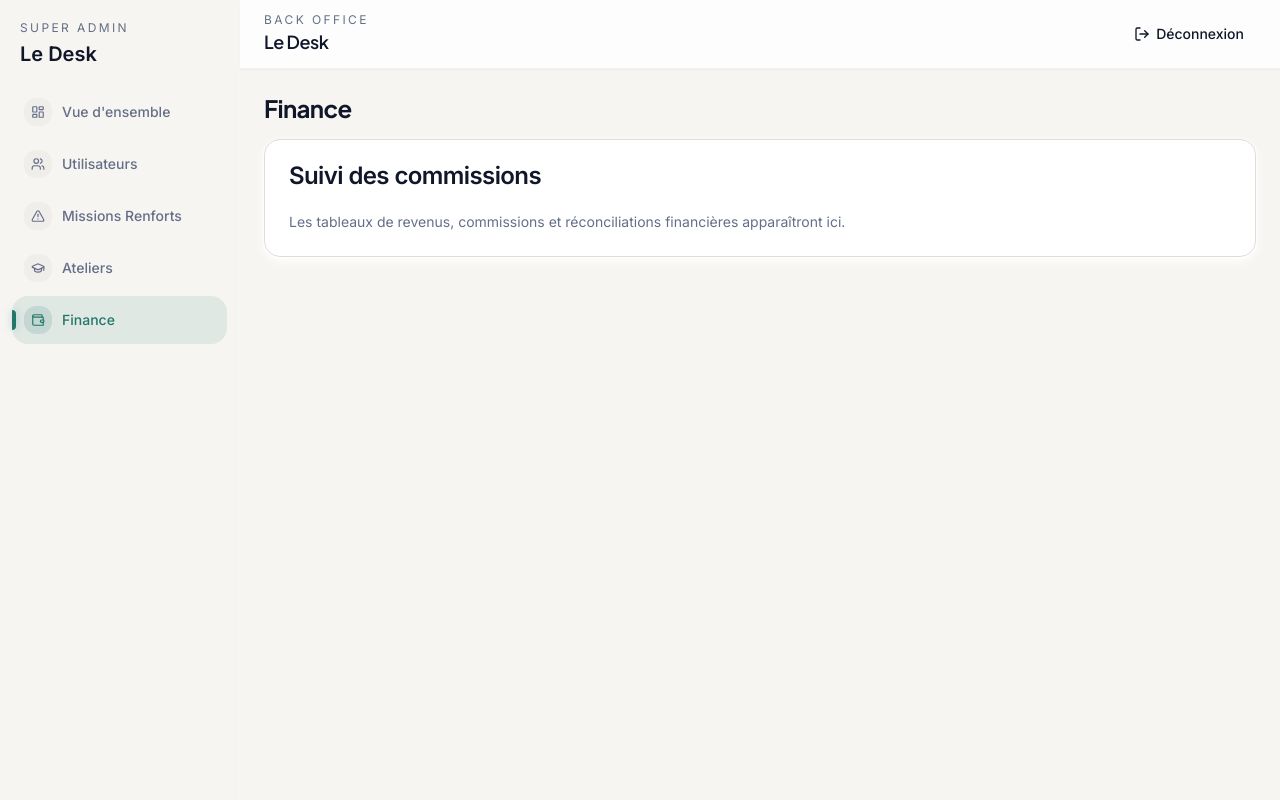
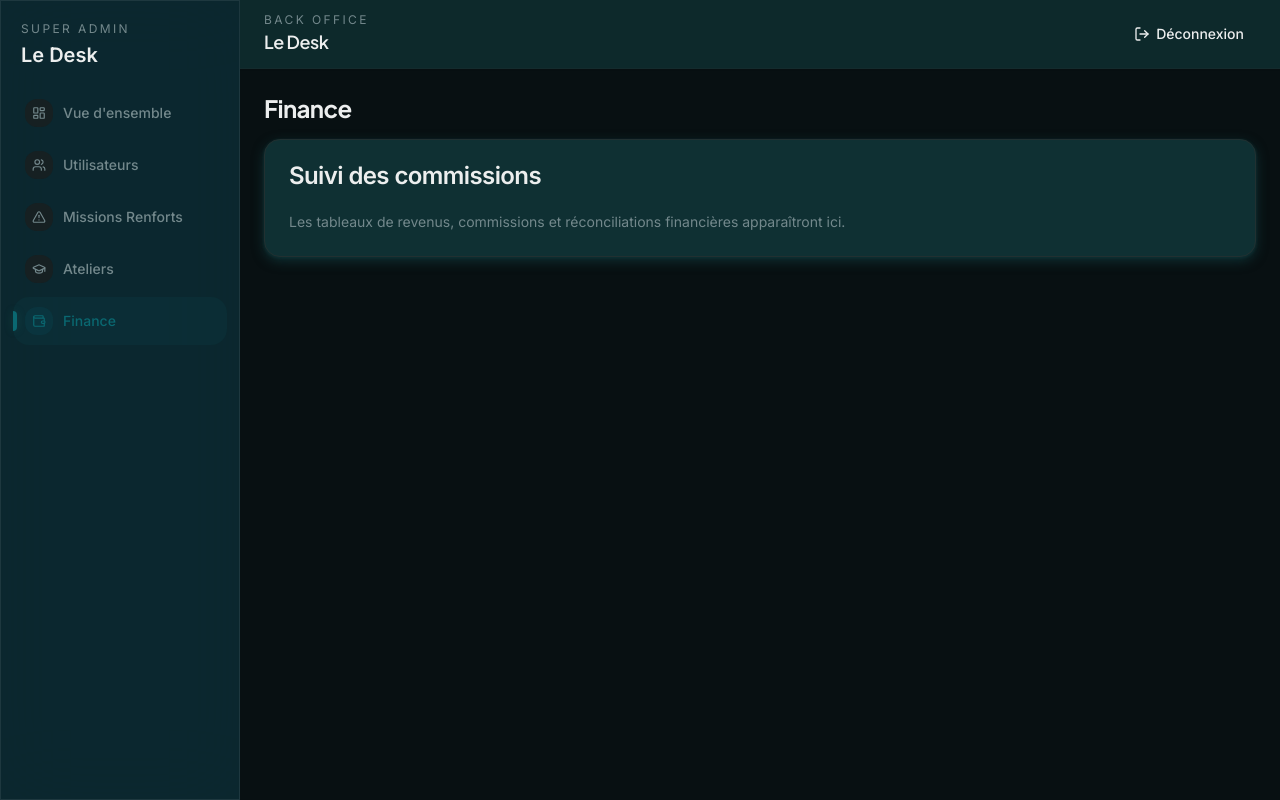
Before and after one commit to tachfineamnay/SAAS-LES-EXTRAS-, a Next.js app in the folder apps/web/: page /admin/finance in a window 1280 px wide. Built offline with nearby package versions, Linux system fonts and the light colour scheme.

Commit message:
feat(theme): implement dark mode support with new styles and configurations

```diff
--- a/apps/web/src/app/globals.css
+++ b/apps/web/src/app/globals.css
@@ -6,7 +6,7 @@
    LES EXTRAS — "QUIETLY BOLD" Design System 2026
    ─────────────────────────────────────────────────────────────────
    Concept: Mature · Warm · Institutional · Precise
-   Mode: FULL LIGHT — pas de dark mode
+   Mode: DARK FIRST — [data-theme="dark"] on <html>
    Stack: Framer Motion × Lottie × Radix × Tailwind
    ═══════════════════════════════════════════════════════════════════ */
 
@@ -253,6 +253,87 @@
     --z-max:       9999;
   }
 
+  /* ═══════════════════════════════════════════════════════════════
+     DARK MODE — "Quietly Bold After Dark"
+     Applied via data-theme="dark" on <html>
+     Deep teal-tinted surfaces, glass morphism, ambient glows
+     ═══════════════════════════════════════════════════════════════ */
+  [data-theme="dark"] {
+    /* ─────────────────── Page ─────────────────── */
+    --background:     192 40% 5%;    /* #071316 deep teal-black */
+    --foreground:     180 5% 93%;    /* #ECF0EF near-white */
+
+    /* ─────────────────── Surfaces — glass ─────── */
+    --card:           185 55% 13%;   /* ~rgb(13,44,52) solid */
+    --card-foreground: 180 5% 93%;
+    --surface-2:      190 35% 8%;    /* elevated dark */
+
+    /* ─────────────────── Popover ──────────────── */
+    --popover:        185 45% 11%;
+    --popover-foreground: 180 5% 93%;
+
+    /* ─────────────────── Primary — #0A6870 ────── */
+    --primary:        185 84% 24%;   /* #0A6870 exact */
+    --primary-foreground: 0 0% 100%;
+
+    /* ─────────────────── Secondary ────────────── */
+    --secondary:      190 15% 18%;
+    --secondary-foreground: 180 5% 85%;
+
+    /* ─────────────────── Accent — Coral ────────── */
+    --accent:         14 65% 52%;    /* brighter on dark bg */
+    --accent-foreground: 0 0% 100%;
+
+    /* ─────────────────── Muted ─────────────────── */
+    --muted:          190 20% 11%;
+    --muted-foreground: 190 10% 50%;
+
+    /* ─────────────────── Status ────────────────── */
+    --destructive:    0 76% 56%;
+    --destructive-foreground: 0 0% 100%;
+
+    /* ─────────────────── UI Chrome ─────────────── */
+    --border:         185 20% 16%;
+    --input:          185 25% 14%;
+    --ring:           185 84% 24%;
+
+    /* ─── Override semantic tokens for dark ─── */
+    --text-primary:    180 5% 93%;
+    --text-secondary:  190 10% 62%;
+    --text-tertiary:   190 10% 42%;
+    --text-disabled:   190 10% 28%;
+    --text-link:       175 60% 48%;
+
+    --interactive-primary:       185 84% 24%;
+    --interactive-primary-hover: 185 80% 30%;
+    --interactive-action:        14 65% 52%;
+    --interactive-action-hover:  14 68% 58%;
+
+    --status-success-bg: 145 40% 10%;
+    --status-warning-bg: 38  40% 10%;
+    --status-error-bg:   0   40% 10%;
+    --status-info-bg:    185 40% 10%;
+
+    --brand-renfort-bg:  14  30% 12%;
+    --brand-atelier-bg:  258 30% 12%;
+
+    /* ─── Dark semantic aliases ─── */
+    --teal-light:  185 40% 14%;
+    --coral-light: 14  30% 14%;
+    --sand-light:  32  25% 12%;
+    --violet-light: 258 25% 14%;
+    --emerald-light: 145 30% 10%;
+    --amber-light: 38  30% 10%;
+    --logo-gray-light: 190 10% 12%;
+
+    /* ─── Glass surface tokens (dark-specific) ─── */
+    --glass-bg:     185 55% 13%;
+    --glass-alpha:  0.72;
+    --glass-blur:   32px;
+    --glass-sat:    1.8;
+    --glass-border: 0 0% 100% / 0.10;
+  }
+
   * { @apply border-border; }
 
   html { scroll-behavior: smooth; }
@@ -285,6 +366,21 @@
   }
   ::-webkit-scrollbar-thumb:hover {
     background: hsl(var(--teal) / 0.35);
+  }
+
+  /* Dark mode base overrides */
+  [data-theme="dark"] body {
+    color-scheme: dark;
+  }
+  [data-theme="dark"] ::selection {
+    background-color: hsl(185 84% 24% / 0.3);
+    color: hsl(175 60% 70%);
+  }
+  [data-theme="dark"] ::-webkit-scrollbar-thumb {
+    background: hsl(185 20% 20%);
+  }
+  [data-theme="dark"] ::-webkit-scrollbar-thumb:hover {
+    background: hsl(185 84% 24% / 0.5);
   }
 }
 
@@ -485,6 +581,146 @@
   .density-compact  { --density-padding: var(--space-3); --density-gap: var(--space-2); font-size: 0.8125rem; }
   .density-default  { --density-padding: var(--space-5); --density-gap: var(--space-4); font-size: 0.875rem; }
   .density-relaxed  { --density-padding: var(--space-8); --density-gap: var(--space-6); font-size: 1rem; }
+
+  /* ─── DARK GLASS SURFACES ─── */
+  .glass-panel {
+    background: rgba(13, 44, 52, 0.72);
+    -webkit-backdrop-filter: blur(32px) saturate(1.8);
+    backdrop-filter: blur(32px) saturate(1.8);
+    border: 1px solid rgba(255, 255, 255, 0.10);
+    border-radius: var(--radius-xl);
+  }
+  .glass-panel::before {
+    content: "";
+    position: absolute;
+    top: 0;
+    left: 16px;
+    right: 16px;
+    height: 1px;
+    background: linear-gradient(90deg, transparent, rgba(255, 255, 255, 0.20), transparent);
+    pointer-events: none;
+  }
+
+  .glass-panel-dense {
+    background: rgba(13, 44, 52, 0.85);
+    -webkit-backdrop-filter: blur(40px) saturate(2);
+    backdrop-filter: blur(40px) saturate(2);
+    border: 1px solid rgba(255, 255, 255, 0.08);
+  }
+
+  .glass-nav {
+    background: rgba(7, 19, 22, 0.80);
+    -webkit-backdrop-filter: blur(24px) saturate(1.6);
+    backdrop-filter: blur(24px) saturate(1.6);
+    border-bottom: 1px solid rgba(255, 255, 255, 0.06);
+  }
+
+  /* ─── MIRROR REFLECTION ─── */
+  .mirror-reflection::after {
+    content: "";
+    position: absolute;
+    bottom: -40%;
+    left: 5%;
+    right: 5%;
+    height: 40%;
+    background: inherit;
+    border-radius: inherit;
+    transform: scaleY(-1);
+    opacity: 0.08;
+    filter: blur(8px);
+    -webkit-mask-image: linear-gradient(to bottom, rgba(0,0,0,0.3), transparent);
+    mask-image: linear-gradient(to bottom, rgba(0,0,0,0.3), transparent);
+    pointer-events: none;
+  }
+
+  /* ─── HIGHLIGHT TOP ─── */
+  .highlight-top {
+    position: relative;
+  }
+  .highlight-top::before {
+    content: "";
+    position: absolute;
+    top: 0;
+    left: 16px;
+    right: 16px;
+    height: 1px;
+    background: linear-gradient(90deg, transparent, rgba(255, 255, 255, 0.25), transparent);
+    pointer-events: none;
+    z-index: 1;
+  }
+
+  /* ─── DOT MESH BACKGROUND ─── */
+  .dot-mesh {
+    background-image: radial-gradient(rgba(255,255,255,0.04) 1px, transparent 1px);
+    background-size: 32px 32px;
+  }
+
+  /* ─── AMBIENT GLOWS (dark mode) ─── */
+  .glow-ambient-teal {
+    background: radial-gradient(ellipse at 30% 20%, hsla(185, 84%, 24%, 0.12) 0%, transparent 55%);
+  }
+  .glow-ambient-coral {
+    background: radial-gradient(ellipse at 70% 60%, hsla(14, 65%, 52%, 0.08) 0%, transparent 50%);
+  }
+
+  /* ─── DARK CARD SHADOWS ─── */
+  .dark-card-shadow {
+    box-shadow:
+      0 4px 24px rgba(0, 0, 0, 0.3),
+      0 1px 4px rgba(0, 0, 0, 0.2),
+      inset 0 1px 0 0 rgba(255, 255, 255, 0.05);
+  }
+  .dark-card-shadow-hover {
+    box-shadow:
+      0 8px 40px rgba(0, 0, 0, 0.4),
+      0 2px 8px rgba(0, 0, 0, 0.25),
+      inset 0 1px 0 0 rgba(255, 255, 255, 0.08);
+  }
+
+  /* ─── DARK GLOW ACCENTS ─── */
+  .dark-glow-teal {
+    box-shadow:
+      0 0 0 1px hsla(185, 84%, 24%, 0.3),
+      0 4px 24px hsla(185, 84%, 24%, 0.2),
+      0 12px 48px hsla(185, 84%, 24%, 0.1);
+  }
+  .dark-glow-coral {
+    box-shadow:
+      0 0 0 1px hsla(14, 65%, 52%, 0.3),
+      0 4px 24px hsla(14, 65%, 52%, 0.2);
+  }
+
+  /* ─── SHIMMER BORDER (dark) ─── */
+  .shimmer-border {
+    position: relative;
+    overflow: hidden;
+  }
+  .shimmer-border::after {
+    content: "";
+    position: absolute;
+    inset: 0;
+    border-radius: inherit;
+    padding: 1px;
+    background: linear-gradient(
+      135deg,
+      transparent 20%,
+      rgba(255,255,255,0.15) 50%,
+      transparent 80%
+    );
+    mask: linear-gradient(#fff 0 0) content-box, linear-gradient(#fff 0 0);
+    -webkit-mask-composite: xor;
+    mask-composite: exclude;
+    animation: shimmer-sweep 4s ease-in-out infinite;
+    pointer-events: none;
+  }
+
+  /* ─── TEXT GRADIENT (dark mode) ─── */
+  .text-gradient-dark {
+    background: linear-gradient(135deg, hsl(175 60% 55%) 0%, hsl(185 84% 40%) 100%);
+    -webkit-background-clip: text;
+    background-clip: text;
+    color: transparent;
+  }
 }
 
 /* ═══════════════════════════════════════════════════════════════════
@@ -540,6 +776,18 @@
 
 /* Legacy aliases */
 @keyframes shimmer-dark   { 0% { transform: translateX(-100%); } 100% { transform: translateX(100%); } }
+
+@keyframes shimmer-sweep {
+  0%, 100% { opacity: 0; transform: translateX(-100%) rotate(0deg); }
+  50%      { opacity: 1; transform: translateX(100%) rotate(0deg); }
+}
+
+@keyframes oscillate {
+  0%, 100% { transform: translateY(0) rotate(0deg); }
+  33%      { transform: translateY(-6px) rotate(0.5deg); }
+  66%      { transform: translateY(4px) rotate(-0.3deg); }
+}
+
 @keyframes pulse-ring-indigo {
   0%   { box-shadow: 0 0 0 0   hsl(var(--teal) / 0.4); }
   70%  { box-shadow: 0 0 0 10px hsl(var(--teal) / 0); }
--- a/apps/web/src/app/layout.tsx
+++ b/apps/web/src/app/layout.tsx
@@ -41,7 +41,7 @@ export default function RootLayout({
   children: React.ReactNode;
 }>) {
   return (
-    <html lang="fr" className={`${plusJakartaSans.variable} ${inter.variable} ${jetbrainsMono.variable}`}>
+    <html lang="fr" data-theme="dark" className={`${plusJakartaSans.variable} ${inter.variable} ${jetbrainsMono.variable}`}>
       <body className="font-[family-name:var(--font-body)]">
         {children}
         <Toaster position="top-center" richColors />
--- a/apps/web/tailwind.config.ts
+++ b/apps/web/tailwind.config.ts
@@ -1,7 +1,8 @@
 import type { Config } from "tailwindcss";
 
 const config: Config = {
-  // Pas de darkMode — light only
+  // Dark mode via data-theme attribute
+  darkMode: ["selector", '[data-theme="dark"]'],
   content: [
     "./src/pages/**/*.{ts,tsx}",
     "./src/components/**/*.{ts,tsx}",
@@ -244,6 +245,11 @@ const config: Config = {
         "glass":    "0 8px 32px hsla(0,0%,0%,0.05), inset 0 1px 0 0 hsla(0,0%,100%,0.4)",
         "glass-lg": "0 12px 48px hsla(0,0%,0%,0.07), inset 0 1px 0 0 hsla(0,0%,100%,0.5)",
         "glass-sm": "0 4px 16px hsla(0,0%,0%,0.03), inset 0 1px 0 0 hsla(0,0%,100%,0.3)",
+        /* Dark mode glass shadows */
+        "dark-glass":    "0 4px 24px rgba(0,0,0,0.3), 0 1px 4px rgba(0,0,0,0.2), inset 0 1px 0 0 rgba(255,255,255,0.05)",
+        "dark-glass-lg": "0 8px 40px rgba(0,0,0,0.4), 0 2px 8px rgba(0,0,0,0.25), inset 0 1px 0 0 rgba(255,255,255,0.08)",
+        "dark-glow-teal":  "0 0 0 1px hsla(185,84%,24%,0.3), 0 4px 24px hsla(185,84%,24%,0.2), 0 12px 48px hsla(185,84%,24%,0.1)",
+        "dark-glow-coral": "0 0 0 1px hsla(14,65%,52%,0.3), 0 4px 24px hsla(14,65%,52%,0.2)",
       },
       animation: {
         "fade-up":        "fade-up 0.5s cubic-bezier(0.16,1,0.3,1) both",
@@ -260,6 +266,8 @@ const config: Config = {
         "border-flow":    "border-flow 4s ease infinite",
         "count-up":       "count-up 0.4s cubic-bezier(0.22,1,0.36,1) both",
         "ripple":         "ripple-expand 0.6s ease forwards",
+        "oscillate":     "oscillate 5s ease-in-out infinite",
+        "shimmer-sweep": "shimmer-sweep 4s ease-in-out infinite",
       },
     },
   },
```
